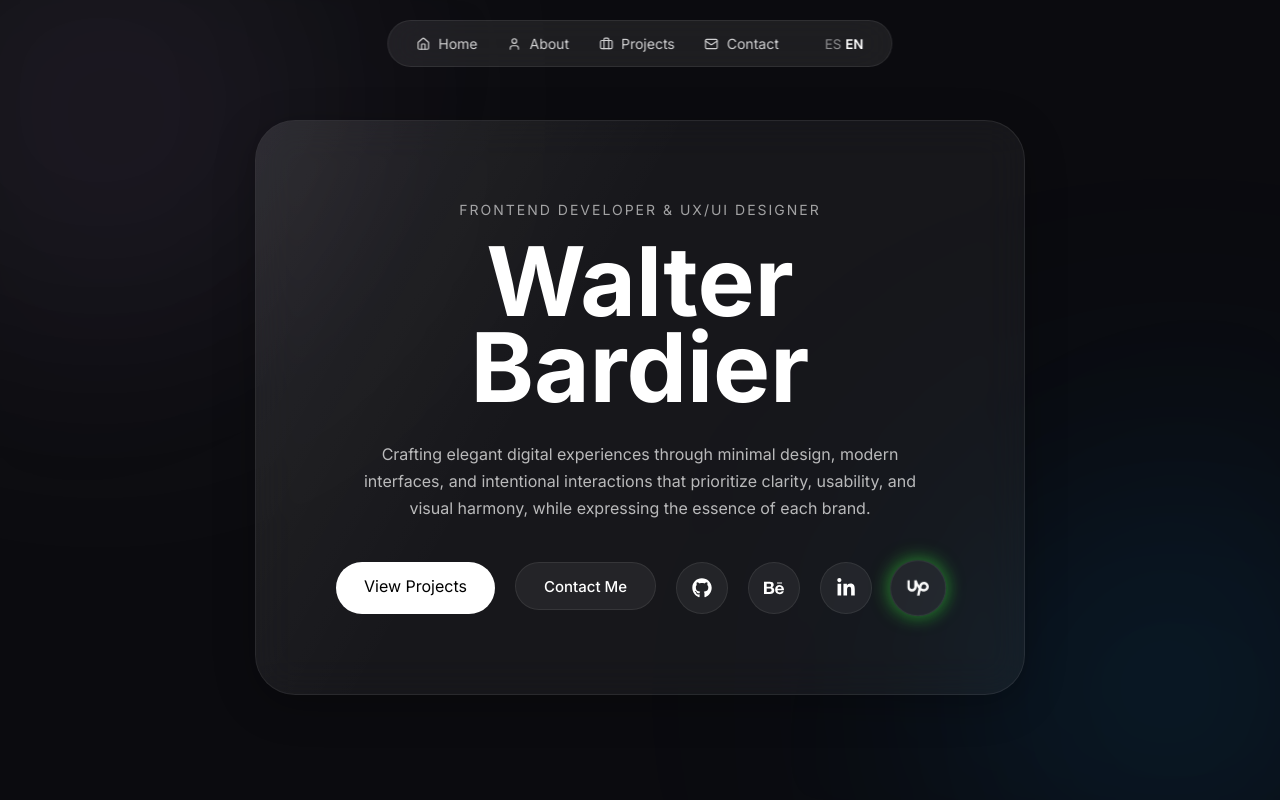
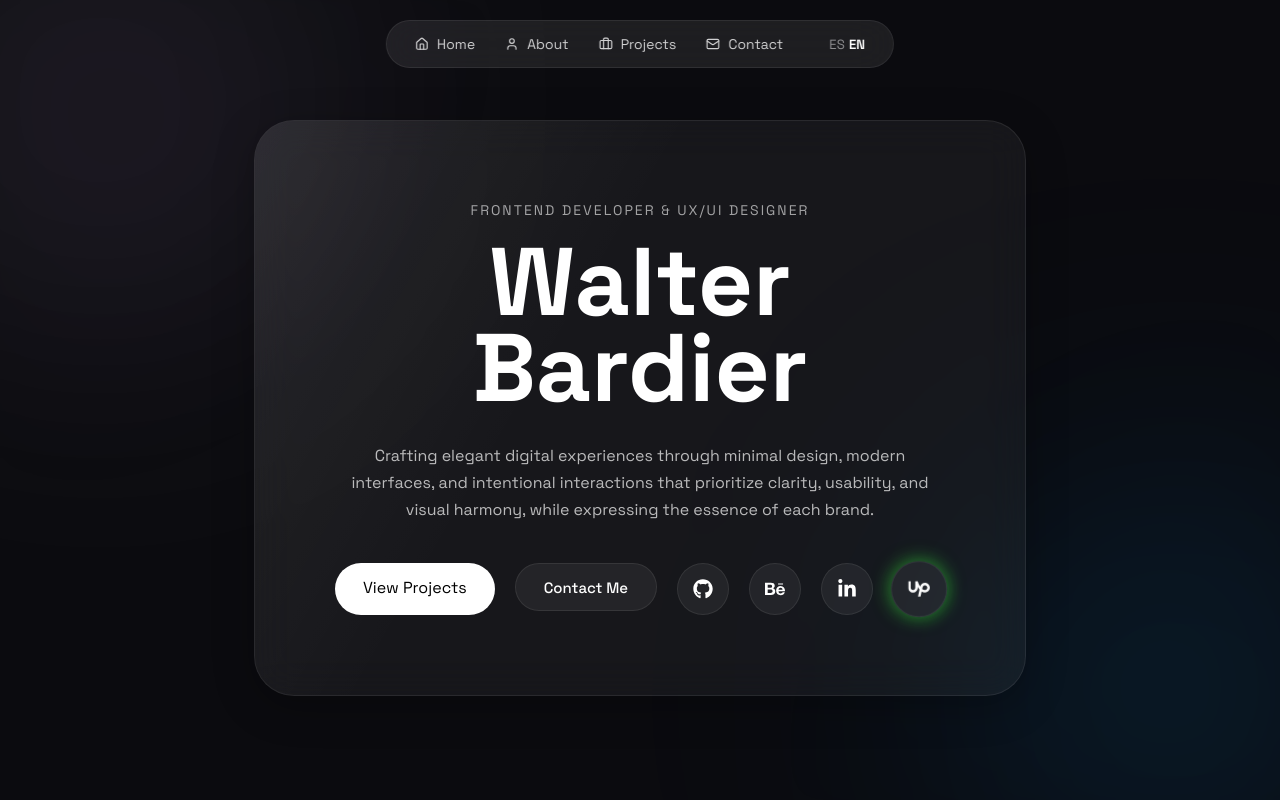
Before and after one commit to walterbardier/portfolio, a React (Vite) app: page / in a window 1280 px wide. Shown: the top 800 px of the page. Built offline with nearby package versions, Linux system fonts and the light colour scheme; a small style sheet from the web is missing.

Commit message:
update UpWork feature

```diff
--- a/index.html
+++ b/index.html
@@ -4,6 +4,9 @@
     <meta charset="UTF-8" />
     <title>Portfolio | Walter Bardier</title>
     <meta name="viewport" content="width=device-width, initial-scale=1.0" />
+
+    <!-- Icono de la página -->
+    <link rel="icon" type="image/png" href="/images/icon-wb.png" />
 
     <!-- Fuente elegante y minimalista -->
     <link rel="preconnect" href="https://fonts.googleapis.com" />
@@ -13,8 +16,15 @@
       rel="stylesheet"
     />
 
+    <!-- Fuente Space Grotesk -->
+    <link href="https://fonts.googleapis.com/css2?family=Space+Grotesk:wght@300;400;500;600;700&display=swap" rel="stylesheet">
+    <!-- Fuente Manrope -->
+    <link href="https://fonts.googleapis.com/css2?family=Manrope:wght@200..800&display=swap" rel="stylesheet">
+    <!-- Fuente DM Sans -->
+    <link href="https://fonts.googleapis.com/css2?family=DM+Sans:wght@400;500;700&display=swap" rel="stylesheet">
     <!-- Fuente Lato -->
     <link href="https://fonts.googleapis.com/css2?family=Lato:wght@100;300;400;700&display=swap" rel="stylesheet">
+
 
     <!-- Íconos FontAwesome si los necesitás -->
     <link
--- a/src/App.css
+++ b/src/App.css
@@ -1466,3 +1466,13 @@ body::after {
     visibility: hidden;
   }
 }
+
+/* ✒️ FUENTES DE LA PÁGINA */
+body {
+  /* font-family: Inter; */
+  font-family: 'Space Grotesk', sans-serif;
+  /* font-family: 'Manrope', sans-serif; */
+  /* font-family: 'DM Sans', sans-serif; */
+  /* font-family: 'Lato', sans-serif; */
+
+}
```
Also changed, not shown: public/images/icon-wb-v2.png (added), public/images/icon-wb.png (added).
